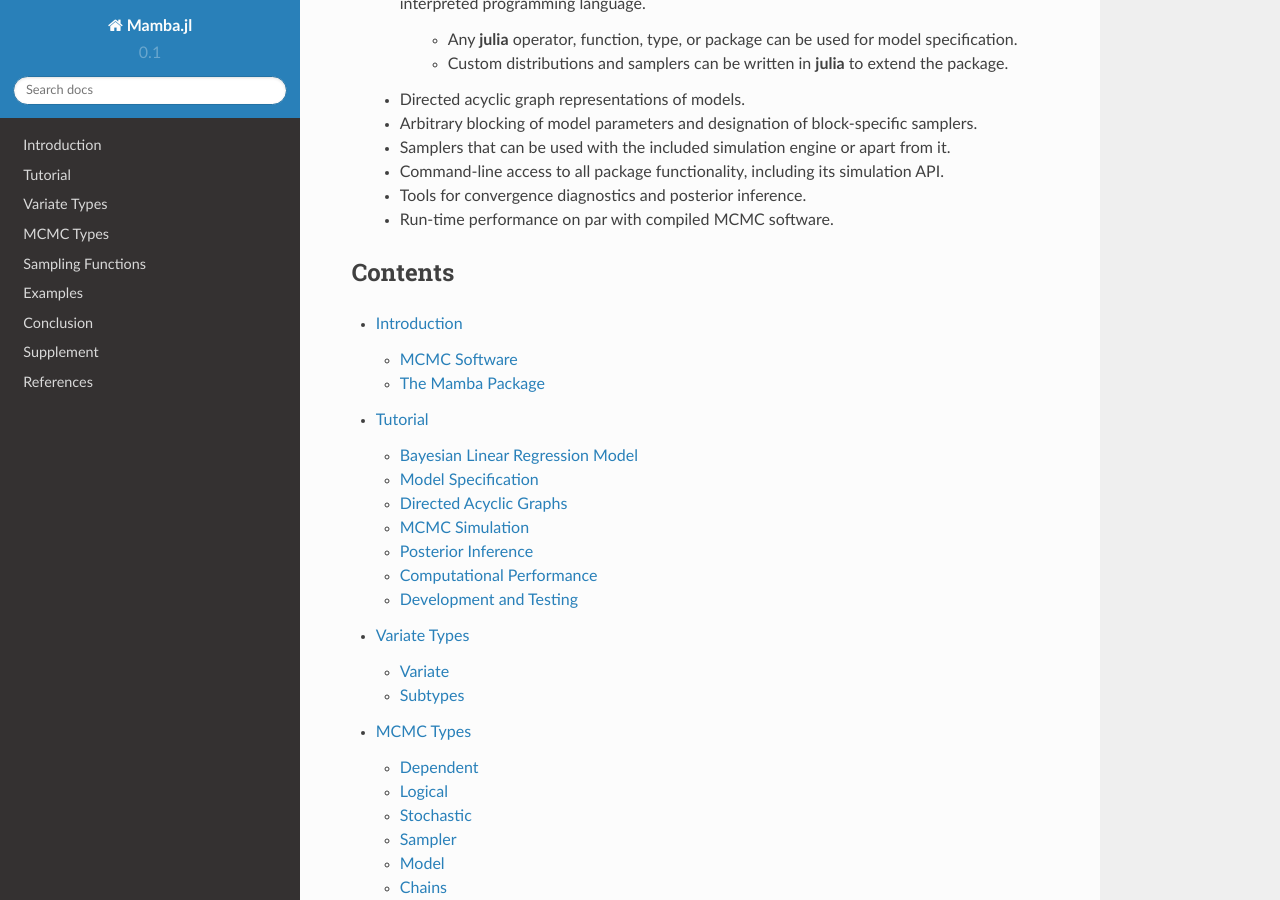
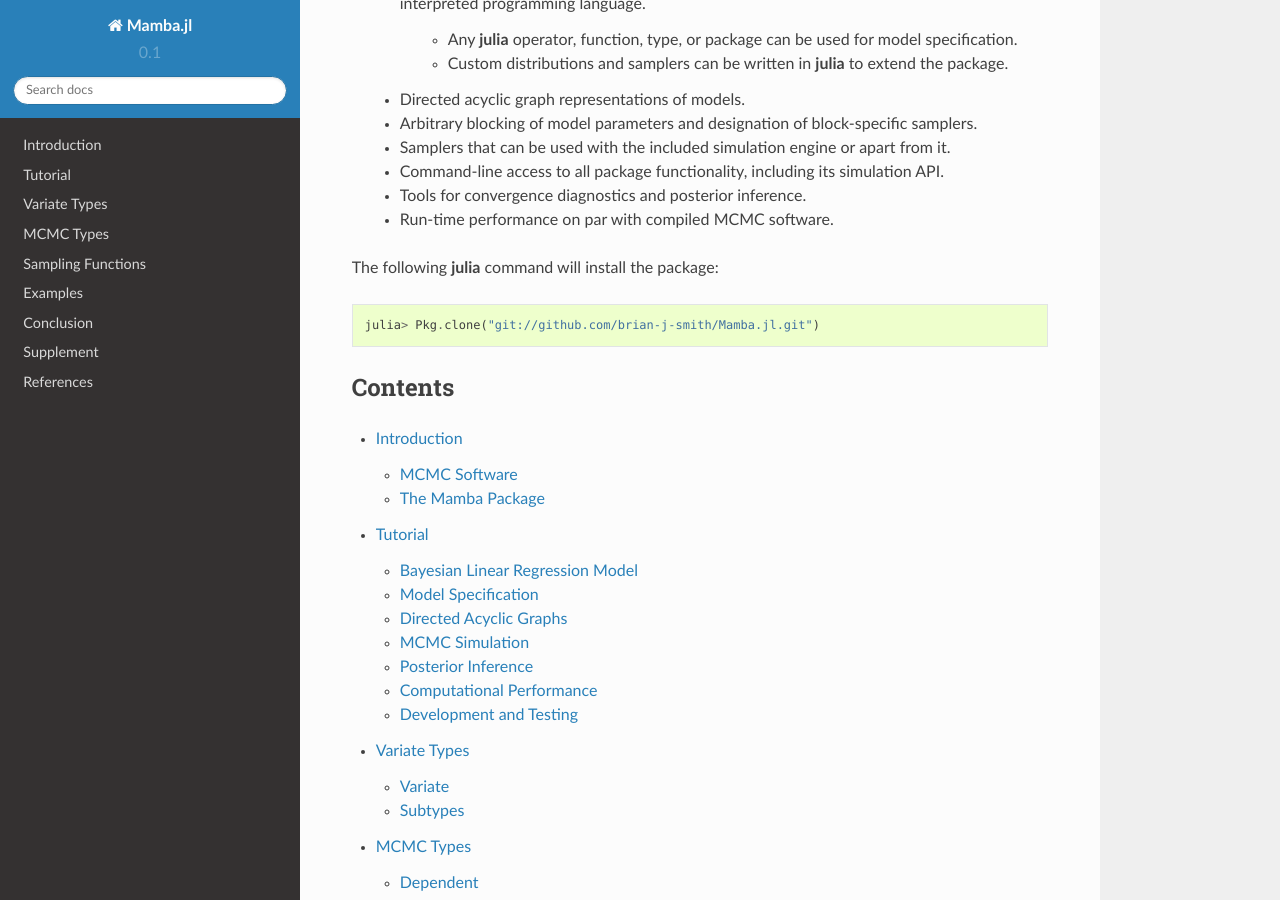
Before and after one commit to brian-j-smith/Mamba.jl, a Sphinx documentation site: the page built from doc/index.rst, in a window 1280 px wide and 900 px high, scrolled down 789 px. Built offline with Sphinx 7.4.7 and the Read the Docs theme 2.0.0, drawn with Linux system fonts in a browser that asks for light colours; formulas are drawn with MathJax 3.

Commit message:
Add installation instructions.

```diff
--- a/doc/index.rst
+++ b/doc/index.rst
@@ -29,6 +29,13 @@ The package aims to provide:
 	* Tools for convergence diagnostics and posterior inference.
 	* Run-time performance on par with compiled MCMC software.
 
+The following **julia** command will install the package:
+
+.. code-block:: julia
+
+	julia> Pkg.clone("git://github.com/brian-j-smith/Mamba.jl.git")
+
+
 Contents
 --------
 
```
Also changed, not shown: README.md (+6 -0 lines).
